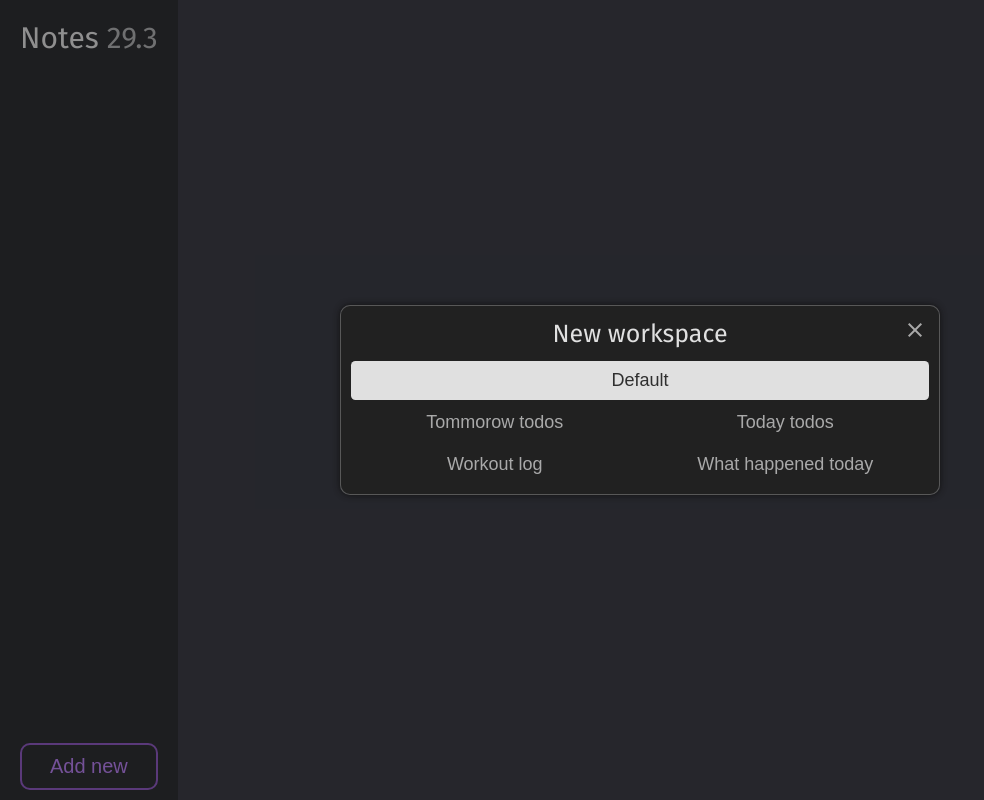
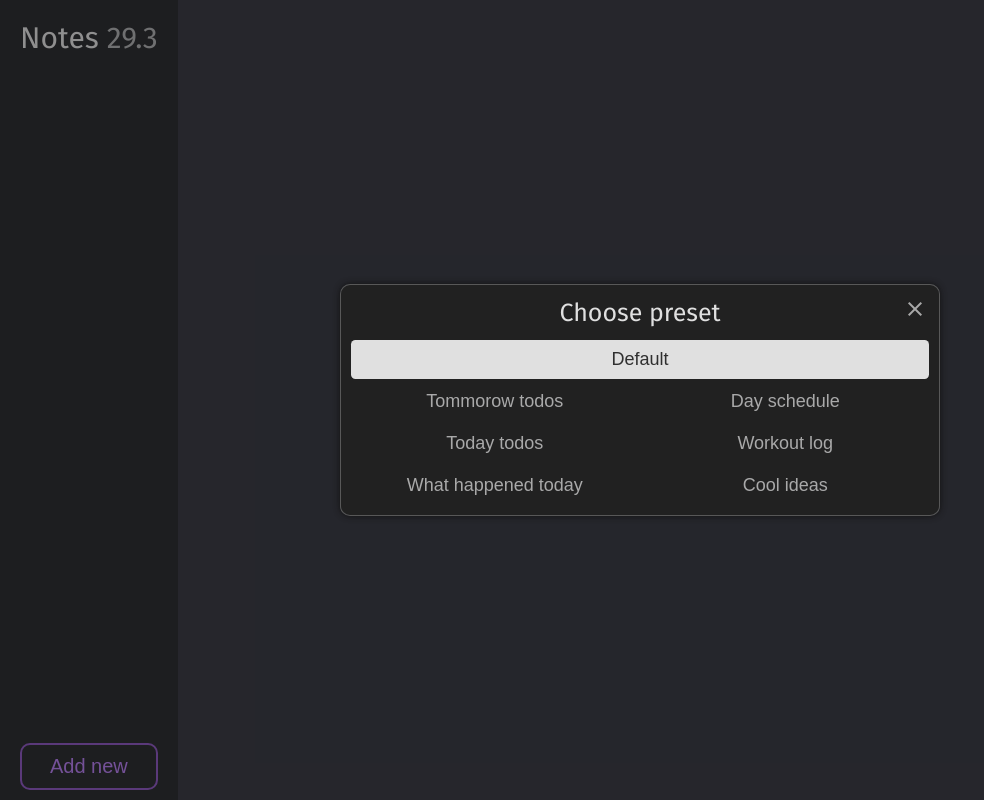
Before and after one commit to MiftikCZ/note_keeper, a Preact app: page / in a window 1280 px wide. Both pictures are taken after a click on the button "Add new". Shown: the whole page, without its empty margins (0-984 px from the left). Built offline with nearby package versions, Linux system fonts and the light colour scheme.

Commit message:
More presets and better ux

```diff
--- a/src/main/components/AddWorkspace.tsx
+++ b/src/main/components/AddWorkspace.tsx
@@ -34,9 +34,14 @@ function workspaceTypes():workspaceTypesInterface {
       addClass: "defOption"
     },
     "tommorowTodos" : {
-      color: "blue",
+      color: "purple",
       title: `${dateNow.getDate()+1}-${dateNow.getMonth()+1} Todos`,
       label: "Tommorow todos"
+    },
+    "todaySchedule": {
+      color: "red",
+      label: "Day schedule",
+      title: `${dateNow.getDate()}.${dateNow.getMonth()} Program`
     },
     "todayTodos" : {
       color: "purple",
@@ -50,8 +55,13 @@ function workspaceTypes():workspaceTypesInterface {
     },
     "productivityLog" : {
       color: "green",
-      title: `${dateNow.getDate()}-${dateNow.getMonth()+1}`,
+      title: `Done on ${dateNow.getDate()}-${dateNow.getMonth()+1}`,
       label: "What happened today"
+    },
+    "coolIdeas": {
+      color: "blue",
+      title: "Cool ideas",
+      label: "Cool ideas"
     }
   }
 }
@@ -112,7 +122,7 @@ export default function({setTodos,todos}:mainInterface) {
         <div class="addWorkspaceMenu">
           <div class="content">
             <button class="close material-symbols-outlined" onClick={()=>{setShowWorkspace(false)}}>close</button>
-            <span class="title">New workspace</span>
+            <span class="title">Choose preset</span>
             <div className="buttons">
               {Object.values(myWorkspaceTypes).map(theType => {
                 return <>
```
